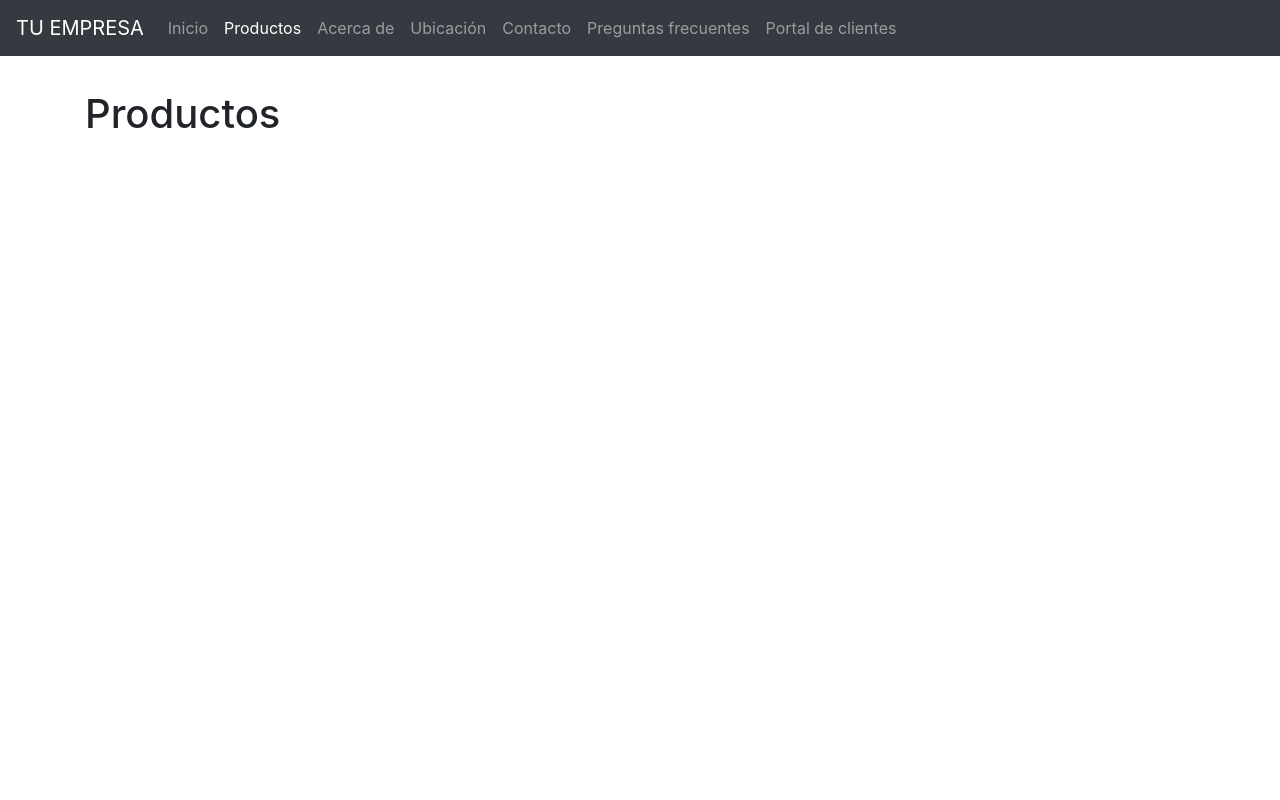
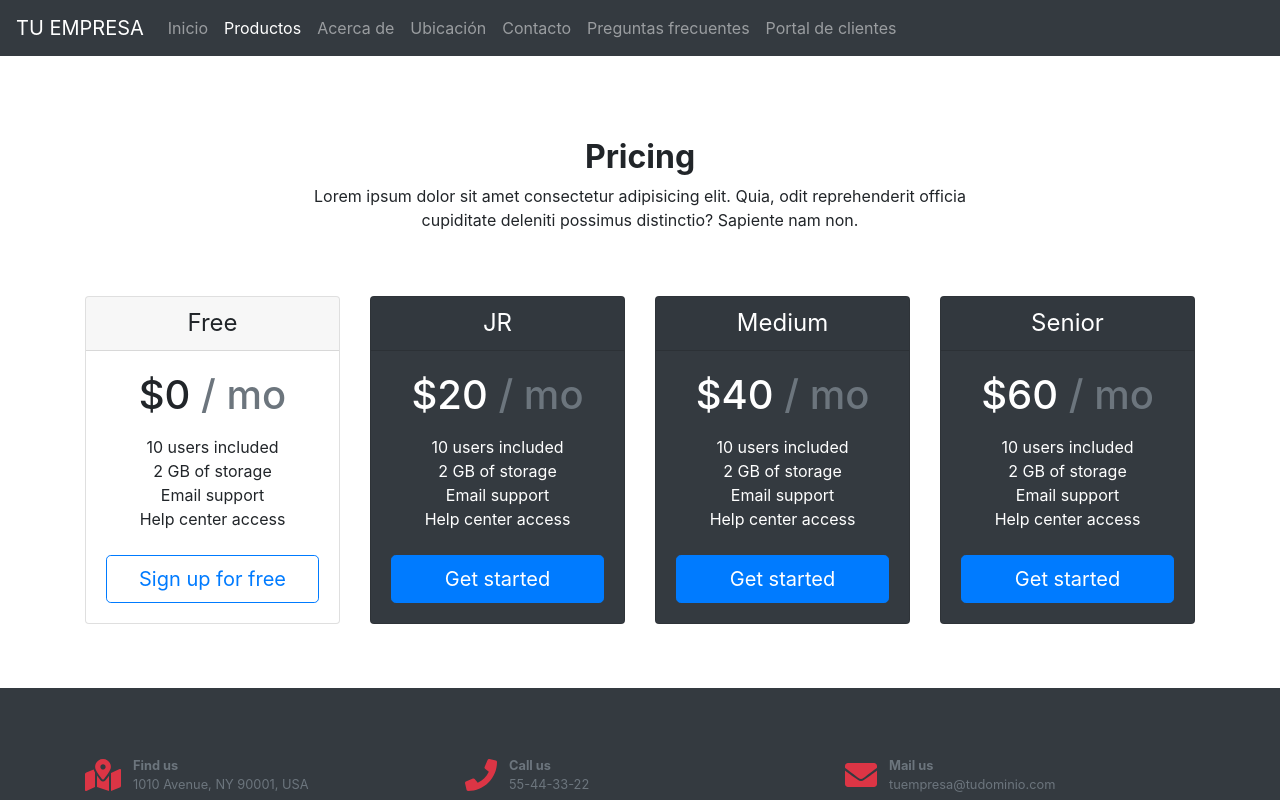
Before and after one commit to VictorMoralesR/rrr-customer-client-web, an Angular app: page /products in a window 1280 px wide. Shown: the top 800 px of the page. Built offline with nearby package versions, Linux system fonts and the light colour scheme; what @agm/core would draw is missing.

Commit message:
feat: products pages design added

```diff
--- a/src/app/website/customer-products-page/customer-products-page.component.html
+++ b/src/app/website/customer-products-page/customer-products-page.component.html
@@ -1,9 +1,81 @@
 <app-header></app-header>
 
 <div class="container">
-    <div class="col">
-        <div class="row">
-            <h1>Productos</h1>
+    <div class="row">
+        <div class="col">
+            <div class="row justify-content-md-center  my-5">
+                <div class="col-8">
+                    <h2 class="text-center font-weight-bold">
+                        Pricing
+                    </h2>
+                    <p class="text-center">Lorem ipsum dolor sit amet consectetur adipisicing elit. Quia, odit reprehenderit officia cupiditate deleniti possimus distinctio? Sapiente nam non.</p>
+                </div>
+            </div>
+        </div>
+    </div>
+    <div class="row">
+        <div class="col">
+            <div class="card mb-3 text-center" style="max-width: 18rem;">
+                <h4 class="card-header my-0 font-weight-normal">Free</h4>
+                <div class="card-body">
+                  <h1 class="card-title">$0 <span class="text-muted">/ mo</span></h1>
+                  <ul class="list-unstyled mt-3 mb-4">
+                    <li>10 users included</li>
+                    <li>2 GB of storage</li>
+                    <li>Email support</li>
+                    <li>Help center access</li>
+                  </ul>
+                  <button type="button" class="btn btn-lg btn-block btn-outline-primary">Sign up for free</button>
+                </div>
+            </div>
+        </div>
+        <div class="col">
+            <div class="card bg-dark text-white mb-3 text-center" style="max-width: 18rem;">
+                <h4 class="card-header my-0 font-weight-normal">JR</h4>
+                <div class="card-body">
+                  <h1 class="card-title">$20 <span class="text-muted">/ mo</span></h1>
+                  <ul class="list-unstyled mt-3 mb-4">
+                    <li>10 users included</li>
+                    <li>2 GB of storage</li>
+                    <li>Email support</li>
+                    <li>Help center access</li>
+                  </ul>
+                  <button type="button" class="btn btn-lg btn-block btn-primary">Get started</button>
+                </div>
+            </div>
+        </div>
+        <div class="col">
+            <div class="card bg-dark text-white mb-3 text-center" style="max-width: 18rem;">
+                <h4 class="card-header my-0 font-weight-normal">Medium</h4>
+                <div class="card-body">
+                  <h1 class="card-title">$40 <span class="text-muted">/ mo</span></h1>
+                  <ul class="list-unstyled mt-3 mb-4">
+                    <li>10 users included</li>
+                    <li>2 GB of storage</li>
+                    <li>Email support</li>
+                    <li>Help center access</li>
+                  </ul>
+                  <button type="button" class="btn btn-lg btn-block btn-primary">Get started</button>
+                </div>
+            </div>
+        </div>
+        <div class="col">
+            <div class="card bg-dark text-white mb-3 text-center" style="max-width: 18rem;">
+                <h4 class="card-header my-0 font-weight-normal">Senior</h4>
+                <div class="card-body">
+                  <h1 class="card-title">$60 <span class="text-muted">/ mo</span></h1>
+                  <ul class="list-unstyled mt-3 mb-4">
+                    <li>10 users included</li>
+                    <li>2 GB of storage</li>
+                    <li>Email support</li>
+                    <li>Help center access</li>
+                  </ul>
+                  <button type="button" class="btn btn-lg btn-block btn-primary">Get started</button>
+                </div>
+            </div>
         </div>
     </div>
 </div>
+
+
+<app-footer></app-footer>
```
